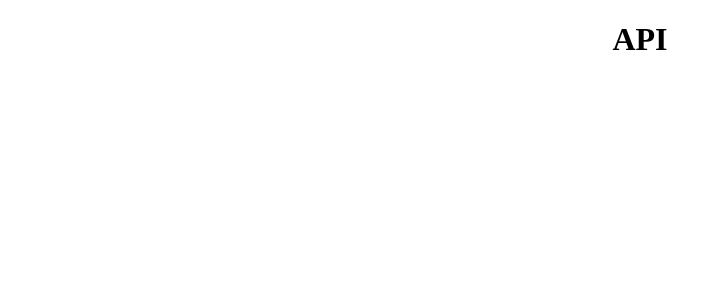
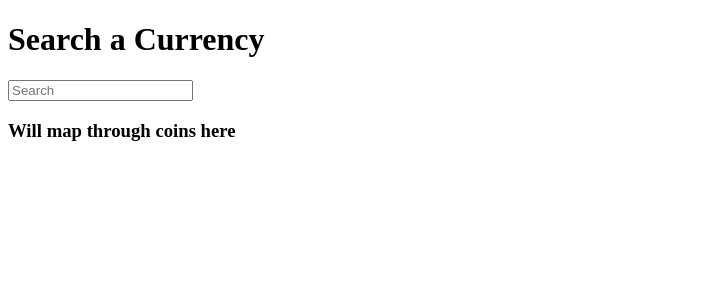
Before and after one commit to mmpacker/crypto-tracker-react, a React (Create React App) app: page / in a window 1280 px wide. Shown: the top 300 px of the page, without its empty margins (0-722 px from the left). Built offline with nearby package versions, Linux system fonts and the light colour scheme; no server answers.

Commit message:
start building Coin component

```diff
--- a/package.json
+++ b/package.json
@@ -6,6 +6,7 @@
     "@testing-library/jest-dom": "^5.13.0",
     "@testing-library/react": "^11.2.7",
     "@testing-library/user-event": "^12.8.3",
+    "axios": "^0.21.1",
     "react": "^17.0.2",
     "react-dom": "^17.0.2",
     "react-scripts": "4.0.3",
--- a/src/App.js
+++ b/src/App.js
@@ -1,9 +1,28 @@
+import React, {useState, useEffect} from 'react';
+import axios from 'axios';
 import './App.css';
 
+
+
 function App() {
+  const [coins, setCoins] = useState([])
+
+  useEffect (() => {
+    axios.get("https://api.coingecko.com/api/v3/coins/markets?vs_currency=usd&order=market_cap_desc&per_page=100&page=1&sparkline=false")
+    .then(res => {
+      setCoins(res.data)
+    }).catch(error => console.log(error))
+  }, [])
+
   return (
-    <div className="App">
-     <h1>API</h1>
+    <div className="coin-app">
+     <div className="coin-search">
+       <h1 className="coin-text">Search a Currency</h1>
+       <form>
+         <input className="coin-input" type="text" placeholder="Search" />
+       </form>
+     </div>
+     <h3>Will map through coins here</h3>
     </div>
   );
 }
```
Also changed, not shown: src/Coin.js (added, +23 -0 lines), 1 other file (tests, documents, lock files or other folders).
